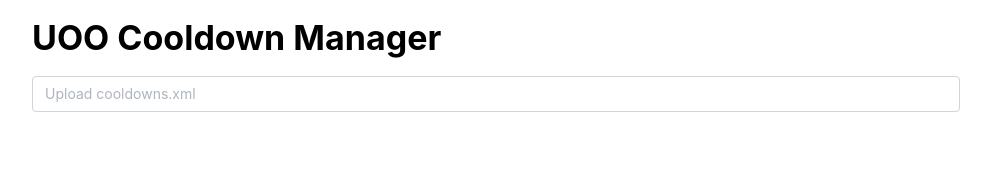
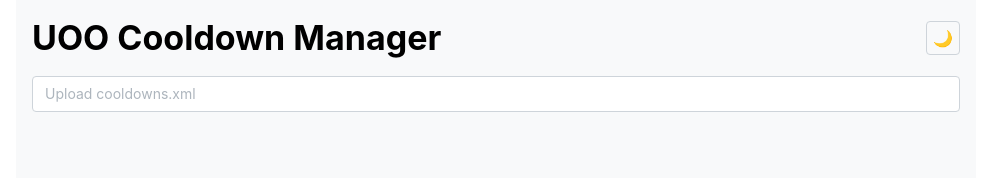
Before and after one commit to abianche/uoo_cooldown_manager, a React (Vite) app: page / in a window 1280 px wide. Shown: the top 178 px of the page, without its empty margins (144-1135 px from the left). Built offline with nearby package versions, Linux system fonts and the light colour scheme; no server answers.

Commit message:
feat: implement dark mode support and enhance UI components with color scheme adjustments

```diff
--- a/src/App.tsx
+++ b/src/App.tsx
@@ -1,4 +1,4 @@
-import React, { useEffect } from "react";
+import React, { useEffect, useState } from "react";
 import { CooldownEntry } from "./types";
 import { parseCooldowns, buildCooldowns } from "./xmlUtils";
 import { useDispatch, useSelector } from "react-redux";
@@ -12,13 +12,21 @@ import {
   deleteEntry,
   reorderEntries,
 } from "./store";
-import { Container, Title, Stack } from "@mantine/core";
+import {
+  Container,
+  Title,
+  Stack,
+  ActionIcon,
+  useMantineColorScheme,
+  Group,
+} from "@mantine/core";
 import { CooldownList, FileUpload } from "./components";
 
 export default function App() {
   const dispatch = useDispatch<AppDispatch>();
   const data = useSelector((state: RootState) => state.cooldowns.data);
   const error = useSelector((state: RootState) => state.cooldowns.error);
+  const { colorScheme, toggleColorScheme } = useMantineColorScheme();
 
   useEffect(() => {
     fetch("/cooldowns.xml")
@@ -72,9 +80,35 @@ export default function App() {
   };
 
   return (
-    <Container p="md">
+    <Container
+      p="md"
+      style={{
+        minHeight: "100vh",
+        backgroundColor:
+          colorScheme === "dark"
+            ? "var(--mantine-color-dark-8)"
+            : "var(--mantine-color-gray-0)",
+        transition: "background-color 0.2s ease",
+      }}
+    >
       <Stack>
-        <Title order={1}>UOO Cooldown Manager</Title>
+        <Group justify="space-between" align="center">
+          <Title order={1}>UOO Cooldown Manager</Title>
+          <ActionIcon
+            onClick={() => toggleColorScheme()}
+            variant="outline"
+            size="lg"
+            aria-label="Toggle color scheme"
+            style={{
+              borderColor:
+                colorScheme === "dark"
+                  ? "var(--mantine-color-dark-4)"
+                  : "var(--mantine-color-gray-4)",
+            }}
+          >
+            {colorScheme === "dark" ? "☀️" : "🌙"}
+          </ActionIcon>
+        </Group>
         <FileUpload onFileSelect={handleFile} error={error} />
         {data && (
           <CooldownList
--- a/src/components/CooldownList.tsx
+++ b/src/components/CooldownList.tsx
@@ -7,6 +7,7 @@ import {
   Text,
   Paper,
   Collapse,
+  useMantineColorScheme,
 } from "@mantine/core";
 import { CooldownEntry } from "../types";
 import { EntryEditor } from "./EntryEditor";
@@ -29,6 +30,7 @@ export function CooldownList({
   onDownload,
 }: CooldownListProps) {
   const [expandedEntry, setExpandedEntry] = useState<number | null>(null);
+  const { colorScheme } = useMantineColorScheme();
 
   const moveEntry = (fromIndex: number, direction: "up" | "down") => {
     const toIndex = direction === "up" ? fromIndex - 1 : fromIndex + 1;
@@ -43,14 +45,33 @@ export function CooldownList({
 
   return (
     <Stack>
-      <Button onClick={onAddEntry}>Add Entry</Button>
+      <Button
+        onClick={onAddEntry}
+        style={{
+          backgroundColor: colorScheme === 'dark'
+            ? 'var(--mantine-color-blue-8)'
+            : 'var(--mantine-color-blue-6)',
+        }}
+      >
+        Add Entry
+      </Button>
       {entries.length > 0 && (
         <Text size="sm" c="dimmed" ta="center">
           Click on an entry name to edit, use arrows to reorder
         </Text>
       )}
       {entries.map((entry, i) => (
-        <Paper key={i} withBorder p="xs" mb="sm">
+        <Paper
+          key={i}
+          withBorder
+          p="xs"
+          mb="sm"
+          style={{
+            borderColor: colorScheme === 'dark'
+              ? 'var(--mantine-color-dark-4)'
+              : 'var(--mantine-color-gray-3)',
+          }}
+        >
           <Group justify="space-between" align="center">
             <Group gap="xs">
               <Text size="sm" c="dimmed" fw={500} style={{ minWidth: "40px" }}>
@@ -65,7 +86,9 @@ export function CooldownList({
                   borderRadius: "4px",
                   backgroundColor:
                     expandedEntry === i
-                      ? "var(--mantine-color-blue-0)"
+                      ? colorScheme === 'dark'
+                        ? 'var(--mantine-color-blue-9)'
+                        : 'var(--mantine-color-blue-0)'
                       : "transparent",
                   transition: "background-color 0.2s ease",
                 }}
@@ -122,7 +145,16 @@ export function CooldownList({
           </Collapse>
         </Paper>
       ))}
-      <Button onClick={onDownload}>Download XML</Button>
+      <Button
+        onClick={onDownload}
+        style={{
+          backgroundColor: colorScheme === 'dark'
+            ? 'var(--mantine-color-green-8)'
+            : 'var(--mantine-color-green-6)',
+        }}
+      >
+        Download XML
+      </Button>
     </Stack>
   );
 }
--- a/src/components/EntryEditor.tsx
+++ b/src/components/EntryEditor.tsx
@@ -10,6 +10,7 @@ import {
   Text,
   Collapse,
   ActionIcon,
+  useMantineColorScheme,
 } from "@mantine/core";
 import { CooldownEntry, Trigger } from "../types";
 
@@ -21,6 +22,7 @@ interface EntryEditorProps {
 
 export function EntryEditor({ entry, onChange, onDelete }: EntryEditorProps) {
   const [triggersOpen, setTriggersOpen] = useState(false);
+  const { colorScheme } = useMantineColorScheme();
   const update = (patch: Partial<CooldownEntry>) =>
     onChange({ ...entry, ...patch });
 
@@ -75,6 +77,11 @@ export function EntryEditor({ entry, onChange, onDelete }: EntryEditorProps) {
             variant="subtle"
             onClick={() => setTriggersOpen(!triggersOpen)}
             aria-label={triggersOpen ? "Collapse triggers" : "Expand triggers"}
+            style={{
+              color: colorScheme === 'dark'
+                ? 'var(--mantine-color-gray-3)'
+                : 'var(--mantine-color-gray-6)',
+            }}
           >
             {triggersOpen ? "▼" : "▶"}
           </ActionIcon>
--- a/src/main.tsx
+++ b/src/main.tsx
@@ -3,13 +3,18 @@ import ReactDOM from "react-dom/client";
 import App from "./App";
 import { Provider } from "react-redux";
 import { store } from "./store";
-import { MantineProvider } from "@mantine/core";
+import { MantineProvider, createTheme } from "@mantine/core";
 import "@mantine/core/styles.css";
+
+const theme = createTheme({
+  primaryColor: "blue",
+  fontFamily: "Inter, sans-serif",
+});
 
 ReactDOM.createRoot(document.getElementById("root")!).render(
   <React.StrictMode>
     <Provider store={store}>
-      <MantineProvider>
+      <MantineProvider theme={theme} defaultColorScheme="light">
         <App />
       </MantineProvider>
     </Provider>
```
